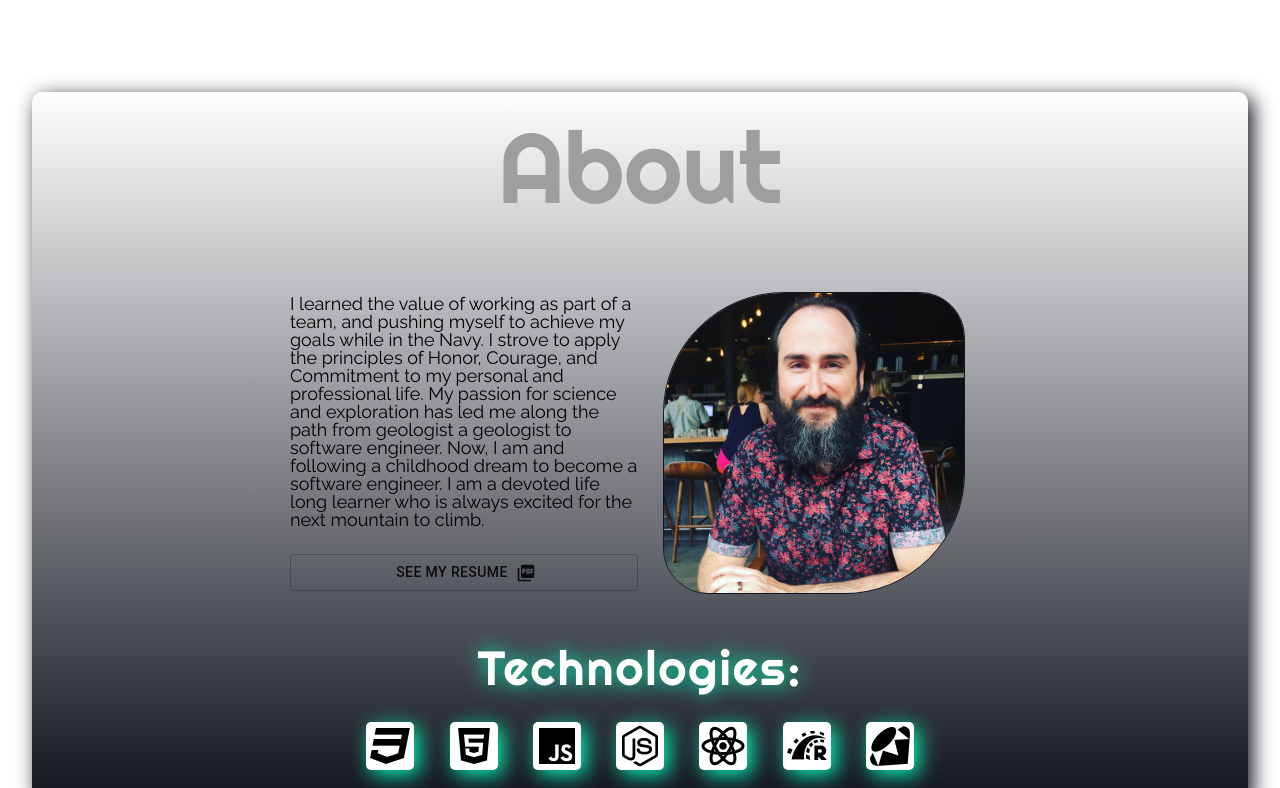
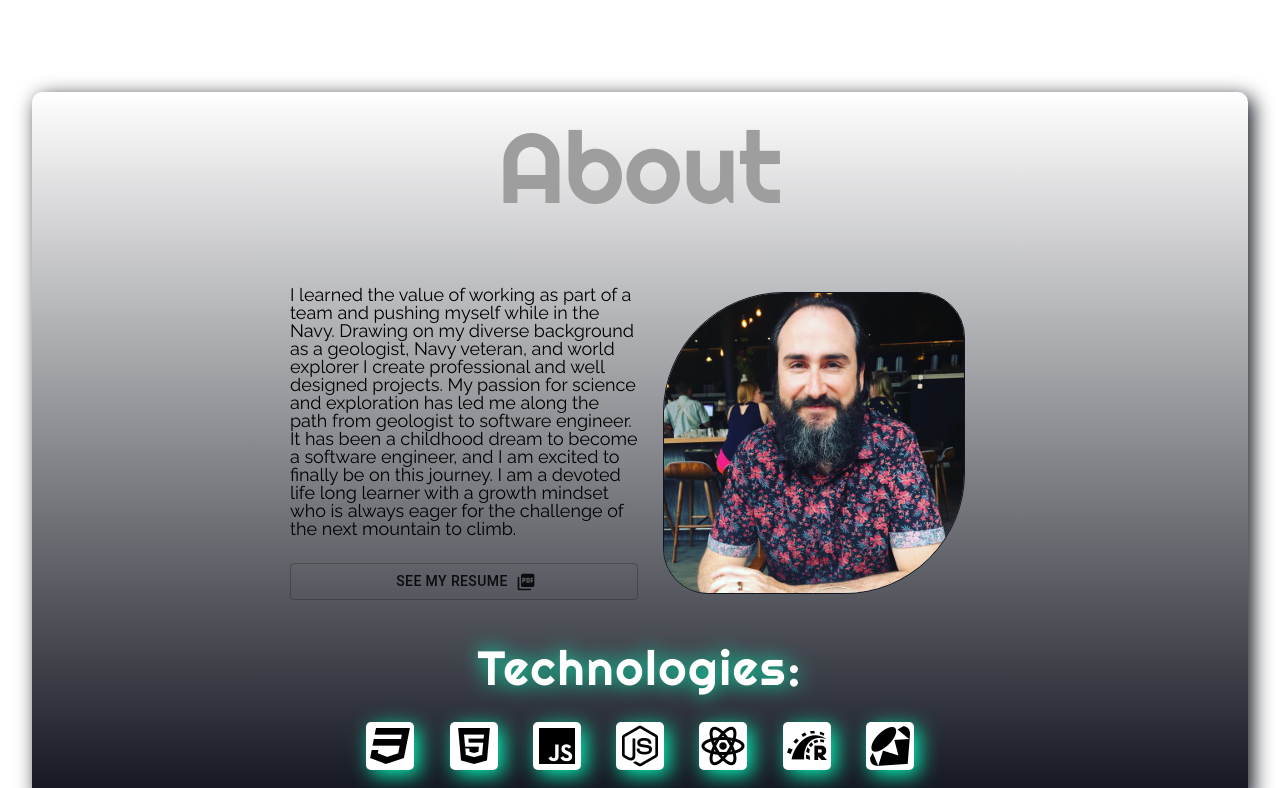
Before and after one commit to zac-olds/Portfolio, a React (Create React App) app: page / in a window 1280 px wide. Shown: the part 508-1296 px from the top of the page. Built offline with nearby package versions, Linux system fonts and the light colour scheme; no server answers; grey boxes are pictures that could not be loaded.

Commit message:
updated about me paragraph

```diff
--- a/src/screens/About.jsx
+++ b/src/screens/About.jsx
@@ -27,13 +27,14 @@ const About = () => {
         <div className="info-box">
           <img className="profile-photo" alt="profile" src={profile} />
           <div className="brand-statement">
-            I learned the value of working as part of a team, and pushing myself
-            to achieve my goals while in the Navy. I strove to apply the
-            principles of Honor, Courage, and Commitment to my personal and
-            professional life. My passion for science and exploration has led me
-            along the path from geologist a geologist to software engineer. Now,
-            I am and following a childhood dream to become a software engineer.
-            I am a devoted life long learner who is always excited for the next
+            I learned the value of working as part of a team and pushing myself
+            while in the Navy. Drawing on my diverse background as a geologist,
+            Navy veteran, and world explorer I create professional and well
+            designed projects. My passion for science and exploration has led me
+            along the path from geologist to software engineer. It has been a
+            childhood dream to become a software engineer, and I am excited to
+            finally be on this journey. I am a devoted life long learner with a
+            growth mindset who is always eager for the challenge of the next
             mountain to climb.
             <Button
               id="resume-button"
```
